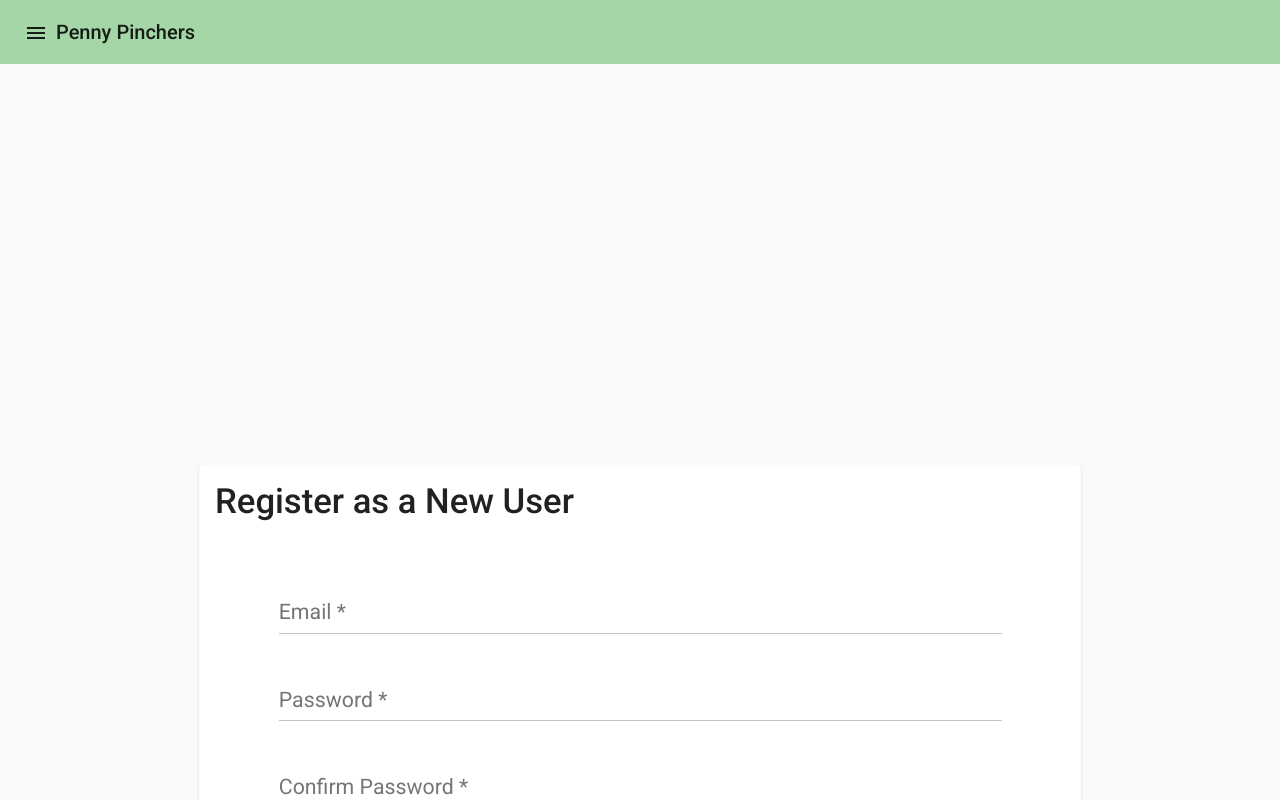
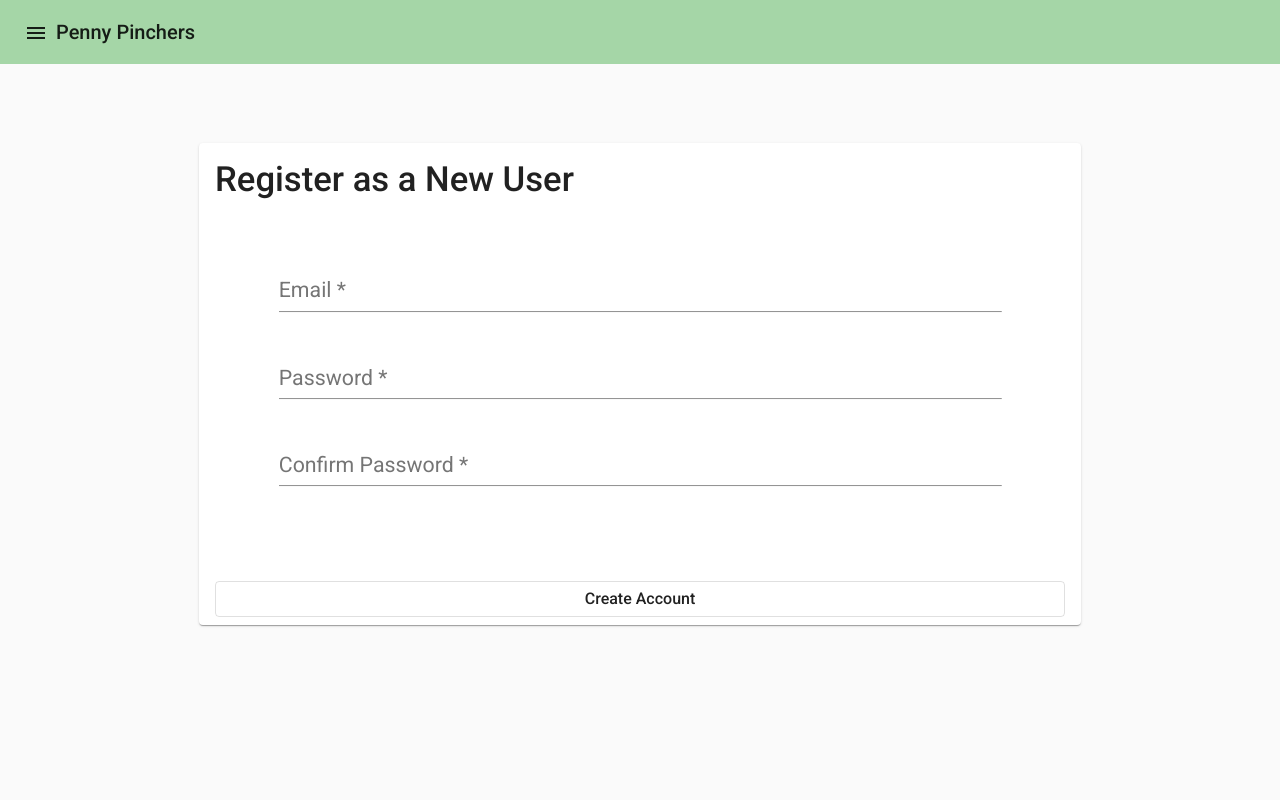
Before and after one commit to anngo14/PennyPinchers, an Angular app: page /register in a window 1280 px wide. Built offline with nearby package versions, Linux system fonts and the light colour scheme.

Commit message:
redid the login and register page to look more consistent across browsers

```diff
--- a/app.js
+++ b/app.js
@@ -203,9 +203,9 @@ app.get('*', (req, res) => {
 
 client.close();
 
-app.listen(PORT, () => {
+/*app.listen(PORT, () => {
     console.log(`Server started on port ${PORT}`);
-});
+});*/
 server.listen(5001, () => {
     console.log("HTTPS on 5001");
 });
--- a/src/app/login/login.component.css
+++ b/src/app/login/login.component.css
@@ -2,9 +2,6 @@
     width: 850px;
     height: 350px;
     position: relative;
-    top: 35%;
-    left: 50%;
-    transform: translate(-50%, 31.5%);
     display: flex;
     flex-direction: column;
 }
@@ -49,11 +46,5 @@
     .loginCard{
         width: 85%;
         height: 350px;
-        position: relative;
-        top: 35%;
-        left: 50%;
-        transform: translate(-50%, 31.5%);
-        display: flex;
-        flex-direction: column;
     }
 }
--- a/src/app/login/login.component.html
+++ b/src/app/login/login.component.html
@@ -1,3 +1,5 @@
+<mat-grid-list cols='1' rowHeight='40em'>
+    <mat-grid-tile>
         <mat-card [@loginFail]="error" class="loginCard">
             <mat-card-title class="loginHeader">Login</mat-card-title>
             <mat-card-content class="loginContent">
@@ -24,3 +26,5 @@
                 <button mat-stroked-button (click)="redirectToRegister()">Register</button>
             </mat-card-actions>
         </mat-card>
+    </mat-grid-tile>
+</mat-grid-list>
--- a/src/app/register/register.component.css
+++ b/src/app/register/register.component.css
@@ -2,9 +2,6 @@
     width: 850px;
     height: 450px;
     position: relative;
-    top: 35%;
-    left: 50%;
-    transform: translate(-50%, 25%);
     display: flex;
     flex-direction: column;
 }
@@ -14,6 +11,10 @@
 .registerContent{
     flex-grow: 1;
     position: relative;
+}
+.registerContainer{
+    position: relative;
+    overflow-x: auto;
 }
 .registerForm{
     width: 85%;
@@ -39,10 +40,18 @@
 }
 .passwordHintCard{
     width: 200px;
-    position: relative;
+    height: auto;
+    margin-right: 2em;
+
+}
+.passwordHintContainer{
+    display: flex;
+    height: auto;
+    flex-direction: row;
+    position: absolute;
     top: 50%;
     left: 50%;
-    transform: translate(-50%, -85%);
+    transform: translate(-50%, -45%);
     z-index: -1;
 }
 .crossMark{
@@ -52,17 +61,9 @@
     color: #8BEC7E;
     font-size: 14pt;
 }
-
 @media(max-width: 976px){
-
     .registerCard{
         width: 85%;
         height: 450px;
-        position: relative;
-        top: 35%;
-        left: 50%;
-        transform: translate(-50%, 25%);
-        display: flex;
-        flex-direction: column;
     }
 }
--- a/src/app/register/register.component.html
+++ b/src/app/register/register.component.html
@@ -1,3 +1,5 @@
+<mat-grid-list cols='1' rowHeight='40em'>
+    <mat-grid-tile class='registerContainer'>
         <mat-card class="registerCard" [@registerFail]="error">
             <mat-card-title class="registerHeader">Register as a New User</mat-card-title>
             <mat-card-content class="registerContent">
@@ -24,7 +26,8 @@
                 </ng-template>
             </mat-card-actions>
         </mat-card>
-<mat-card [@passwordHint]="showHint" class="passwordHintCard">
+        <div class='passwordHintContainer' [@passwordHint]="showHint">
+            <mat-card class="passwordHintCard">
                 <mat-card-content>
                     <span> Password must be at least 8 characters </span>
                     <span *ngIf="!checkLength(); else elseBlock" class="crossMark">❌</span>
@@ -43,3 +46,7 @@
                     <ng-template #elseBlock><span class="checkMark">✔</span></ng-template><br>
                 </mat-card-content>
             </mat-card>
+            <div class='spacer'></div>
+        </div>
+    </mat-grid-tile>
+</mat-grid-list>
--- a/src/app/register/register.component.ts
+++ b/src/app/register/register.component.ts
@@ -11,29 +11,29 @@ import { UserService } from '../services/user.service';
   animations: [
     trigger('passwordHint', [
       state('1', style({
-        transform: 'translate(200%, -85%)'
+        transform: 'translate(180%, -45%)'
       })),
       state('2', style({
-        transform: 'translate(160%, -85%)'
+        transform: 'translate(140%, -45%)'
       })),
       state('3', style({
-        transform: 'translate(120%, -85%)'
+        transform: 'translate(100%, -45%)'
       })),
       state('4', style({
-        transform: 'translate(90%, -85%)'
+        transform: 'translate(80%, -45%)'
       })),
       state('0', style({})),
       transition('* => 1', animate("500ms", keyframes([
-        style({transform: 'translate(200%, -85%)'}),
+        style({transform: 'translate(180%, -45%)'}),
       ]))),
       transition('* => 2', animate("500ms", keyframes([
-        style({transform: 'translate(160%, -85%'})
+        style({transform: 'translate(140%, -45%'})
       ]))),
       transition('* => 3', animate("500ms", keyframes([
-        style({transform: 'translate(120%, -85%'})
+        style({transform: 'translate(100%, -45%'})
       ]))),
       transition('* => 4', animate("500ms", keyframes([
-        style({transform: 'translate(90%, -85%'})
+        style({transform: 'translate(80%, -45%'})
       ]))),
     ]),
     trigger('registerFail', [
--- a/src/app/services/goal.service.ts
+++ b/src/app/services/goal.service.ts
@@ -7,7 +7,7 @@ import { Goal } from '../models/Goal';
 })
 export class GoalService {
 
-  updateGoalUrl: string = 'http://pennypinchers.herokuapp.com/updateGoal';
+  updateGoalUrl: string = 'https://pennypinchers.herokuapp.com/updateGoal';
 
   constructor(private http: HttpClient) { }
 
--- a/src/app/services/user.service.ts
+++ b/src/app/services/user.service.ts
@@ -9,14 +9,14 @@ import { ExpenseObj } from '../models/ExpenseObj';
 })
 export class UserService {
 
-  registerUrl: string = 'http://pennypinchers.herokuapp.com/register';
-  loginUrl: string = 'http://pennypinchers.herokuapp.com/login';
-  saveUrl: string = 'http://pennypinchers.herokuapp.com/saveuser';
-  getUserUrl: string = 'http://pennypinchers.herokuapp.com/getuser';
-  updateUrl: string = 'http://pennypinchers.herokuapp.com/update';
-  updateDateUrl: string = 'http://pennypinchers.herokuapp.com/updateDate';
-  changePasswordUrl: string = 'http://pennypinchers.herokuapp.com/changePassword';
-  deleteUserUrl: string = 'http://pennypinchers.herokuapp.com/deleteUser';
+  registerUrl: string = 'https://pennypinchers.herokuapp.com/register';
+  loginUrl: string = 'https://pennypinchers.herokuapp.com/login';
+  saveUrl: string = 'https://pennypinchers.herokuapp.com/saveuser';
+  getUserUrl: string = 'https://pennypinchers.herokuapp.com/getuser';
+  updateUrl: string = 'https://pennypinchers.herokuapp.com/update';
+  updateDateUrl: string = 'https://pennypinchers.herokuapp.com/updateDate';
+  changePasswordUrl: string = 'https://pennypinchers.herokuapp.com/changePassword';
+  deleteUserUrl: string = 'https://pennypinchers.herokuapp.com/deleteUser';
 
   constructor(private http: HttpClient) { }
 
```
Lines whose indentation alone changed are shown as unchanged.
